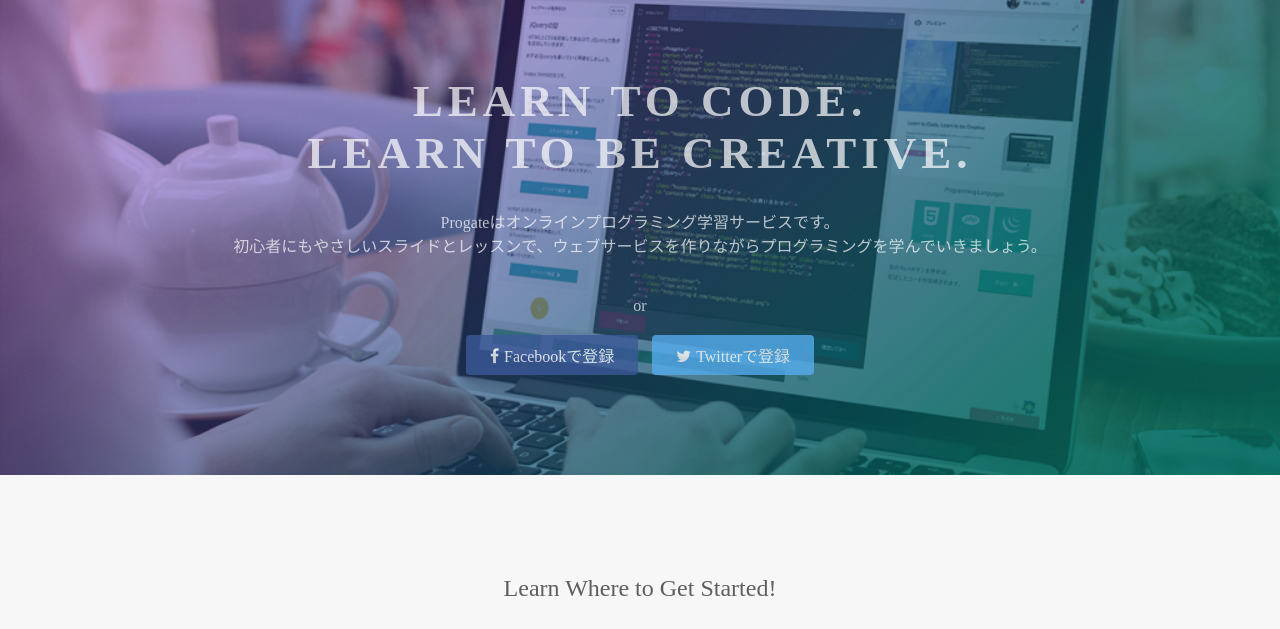
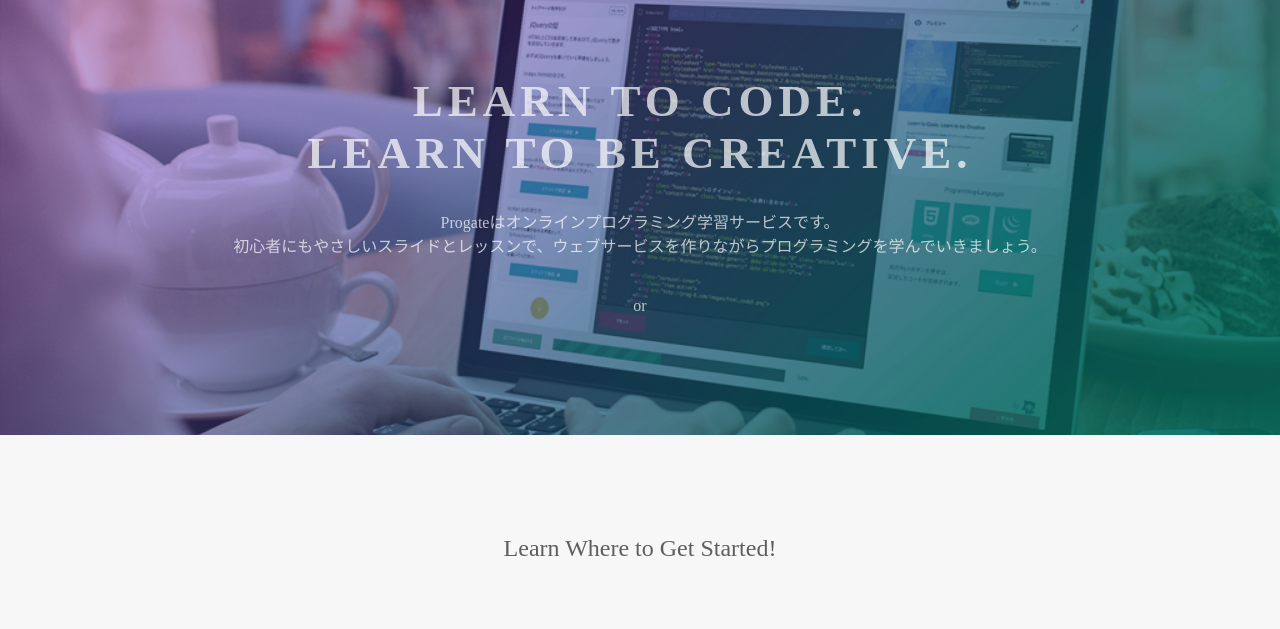
Before and after one commit to morimori2023/mori.io, a plain HTML site: page index.html in a window 1280 px wide. Shown: the part 135-764 px from the top of the page. Drawn offline with Linux system fonts and the light colour scheme.

Commit message:
Update index.html

```diff
--- a/index.html
+++ b/index.html
@@ -26,8 +26,7 @@
       <p>Progateはオンラインプログラミング学習サービスです。<br>初心者にもやさしいスライドとレッスンで、ウェブサービスを作りながらプログラミングを学んでいきましょう。</p>
       <div class="btn-wrapper">
         <p>or</p>
-        <a href="#" class="btn facebook"><span class="fa fa-facebook"></span>Facebookで登録</a>
-        <a href="#" class="btn twitter"><span class="fa fa-twitter"></span>Twitterで登録</a>
+
       </div>
     </div>
   </div>
```
